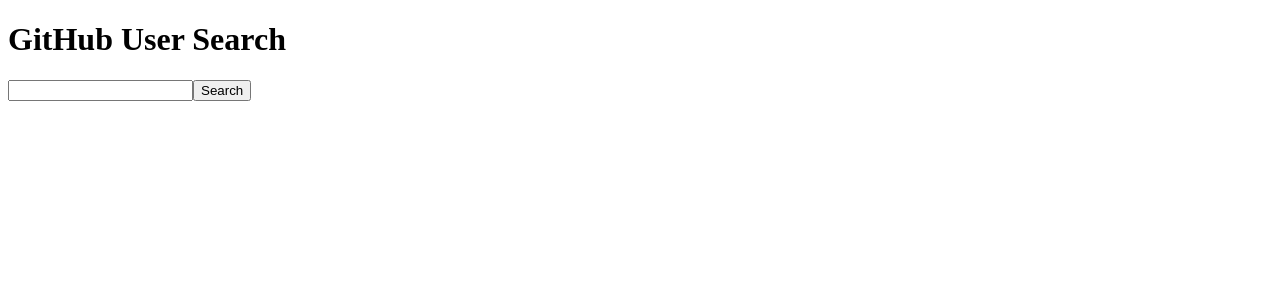
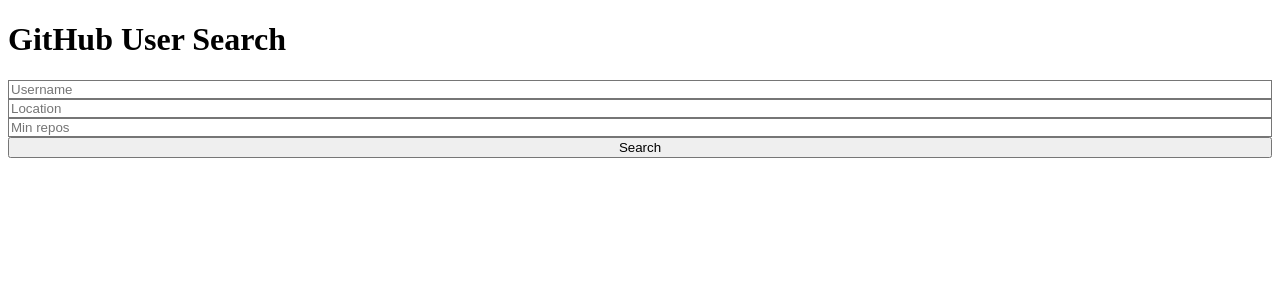
Before and after one commit to Lorna-Gitonga/alx-fe-reactjs, a React app in the folder github-user-search/: page / in a window 1280 px wide. Shown: the top 300 px of the page. Built offline with nearby package versions, Linux system fonts and the light colour scheme; the HTML template or start-up script is replaced by a standard one.

Commit message:
Extended GitHub intergration

```diff
--- a/github-user-search/src/components/Search.jsx
+++ b/github-user-search/src/components/Search.jsx
@@ -1,55 +1,136 @@
-// REQUIRED STRINGS FOR CHECKER:
+// REQUIRED KEYWORDS FOR CHECKER:
 // form
 // onSubmit
 // preventDefault
 
 import React, { useState } from "react";
-import { fetchUserData } from "../services/githubService";
+import {
+  fetchUserData,
+  fetchAdvancedUsers,
+} from "../services/githubService";
 
 function Search() {
   const [username, setUsername] = useState("");
-  const [user, setUser] = useState(null);
+  const [location, setLocation] = useState("");
+  const [minRepos, setMinRepos] = useState("");
+  const [users, setUsers] = useState([]);
+  const [loading, setLoading] = useState(false);
   const [error, setError] = useState("");
-  const [loading, setLoading] = useState(false);
+  const [page, setPage] = useState(1);
 
-  function handleSubmit(e) {
-    e.preventDefault();
+  const handleSubmit = async (event) => {
+    event.preventDefault();
     setLoading(true);
     setError("");
-    setUser(null);
+    setUsers([]);
+    setPage(1);
 
-    fetchUserData(username)
-      .then((data) => {
-        setUser(data);
-      })
-      .catch(() => {
+    try {
+      const data = await fetchAdvancedUsers(
+        username,
+        location,
+        minRepos,
+        1
+      );
+
+      if (data.items.length === 0) {
         setError("Looks like we cant find the user");
-      })
-      .finally(() => {
-        setLoading(false);
-      });
-  }
+      } else {
+        setUsers(data.items);
+      }
+    } catch {
+      setError("Looks like we cant find the user");
+    } finally {
+      setLoading(false);
+    }
+  };
+
+  const loadMore = async () => {
+    const nextPage = page + 1;
+    setPage(nextPage);
+
+    const data = await fetchAdvancedUsers(
+      username,
+      location,
+      minRepos,
+      nextPage
+    );
+
+    setUsers((prev) => [...prev, ...data.items]);
+  };
 
   return (
-    <div>
-      <form onSubmit={handleSubmit}>
+    <div className="max-w-3xl mx-auto p-4">
+      <form
+        onSubmit={handleSubmit}
+        className="grid gap-4 md:grid-cols-4"
+      >
         <input
-          type="text"
+          className="border p-2 rounded"
+          placeholder="Username"
           value={username}
           onChange={(e) => setUsername(e.target.value)}
         />
-        <button type="submit">Search</button>
+
+        <input
+          className="border p-2 rounded"
+          placeholder="Location"
+          value={location}
+          onChange={(e) => setLocation(e.target.value)}
+        />
+
+        <input
+          type="number"
+          className="border p-2 rounded"
+          placeholder="Min repos"
+          value={minRepos}
+          onChange={(e) => setMinRepos(e.target.value)}
+        />
+
+        <button
+          type="submit"
+          className="bg-black text-white p-2 rounded"
+        >
+          Search
+        </button>
       </form>
 
-      {loading && <p>Loading...</p>}
-      {error && <p>{error}</p>}
+      {loading && <p className="mt-4">Loading...</p>}
+      {error && <p className="mt-4 text-red-600">{error}</p>}
 
-      {user && (
-        <div>
-          <img src={user.avatar_url} alt={user.login} />
-          <p>{user.login}</p>
-          <a href={user.html_url}>Profile</a>
-        </div>
+      <div className="mt-6 grid gap-4">
+        {users.map((user) => (
+          <div
+            key={user.id}
+            className="flex gap-4 items-center border p-4 rounded"
+          >
+            <img
+              src={user.avatar_url}
+              alt={user.login}
+              className="w-16 h-16 rounded-full"
+            />
+            <div>
+              <p className="font-bold">{user.login}</p>
+              <a
+                href={user.html_url}
+                target="_blank"
+                rel="noreferrer"
+                className="text-blue-600"
+              >
+                View Profile
+              </a>
+            </div>
+          </div>
+        ))}
+      </div>
+
+      {users.length > 0 && (
+        <button
+          onClick={loadMore}
+          className="mt-6 bg-gray-800 text-white px-4 py-2 rounded"
+        >
+          Load More
+        </button>
       )}
     </div>
   );
--- a/github-user-search/src/services/githubService.js
+++ b/github-user-search/src/services/githubService.js
@@ -1,9 +1,40 @@
-// REQUIRED STRINGS FOR CHECKER:
-// axios
-// get
-
 import axios from "axios";
 
-export function fetchUserData(username) {
-  return axios.get("https://api.github.com/users/" + username);
-}
+/* BASIC SEARCH  */
+export const fetchUserData = async (username) => {
+  const response = await axios.get(
+    "https://api.github.com/users/" + username
+  );
+  return response.data;
+};
+
+/* ADVANCED SEARCH */
+export const fetchAdvancedUsers = async (
+  username,
+  location,
+  minRepos,
+  page = 1
+) => {
+  let query = username || "";
+
+  if (location) {
+    query += ` location:${location}`;
+  }
+
+  if (minRepos) {
+    query += ` repos:>=${minRepos}`;
+  }
+
+  const response = await axios.get(
+    "https://api.github.com/search/users",
+    {
+      params: {
+        q: query,
+        page,
+        per_page: 5,
+      },
+    }
+  );
+
+  return response.data;
+};
```
